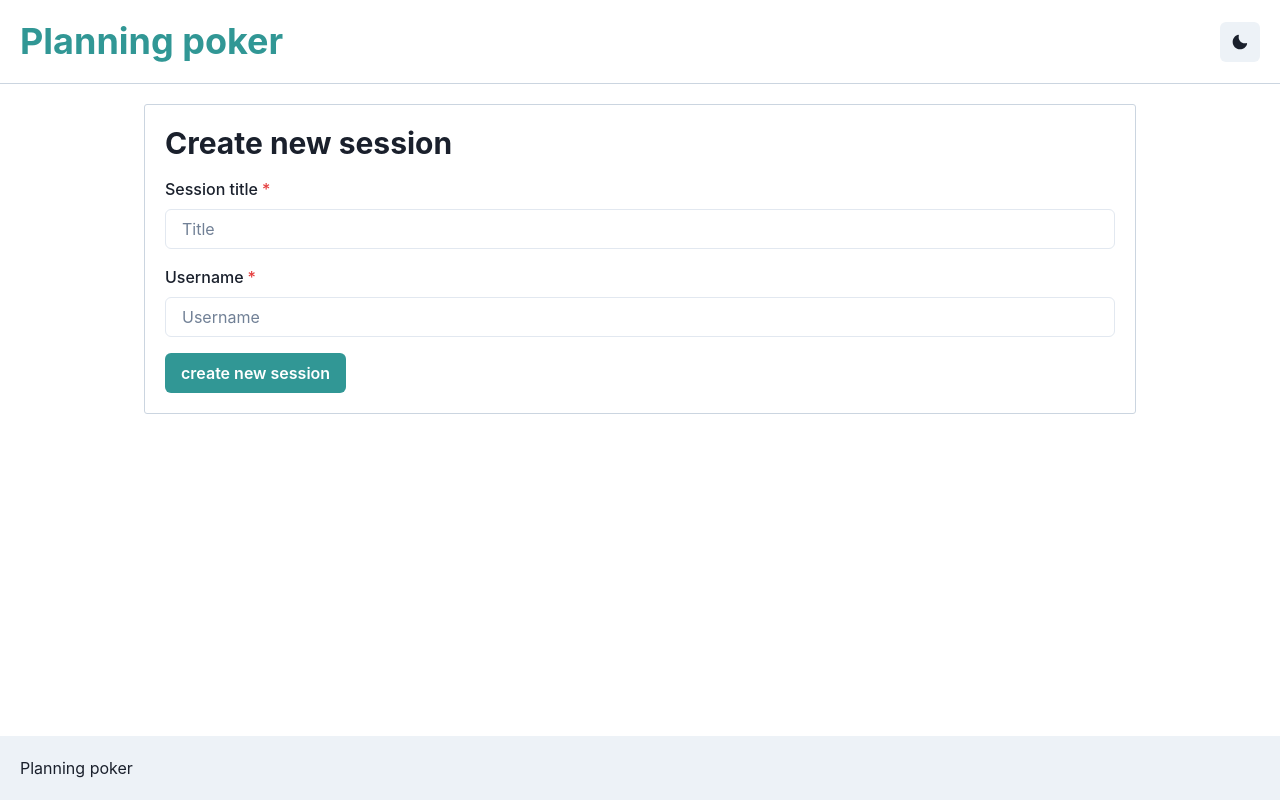
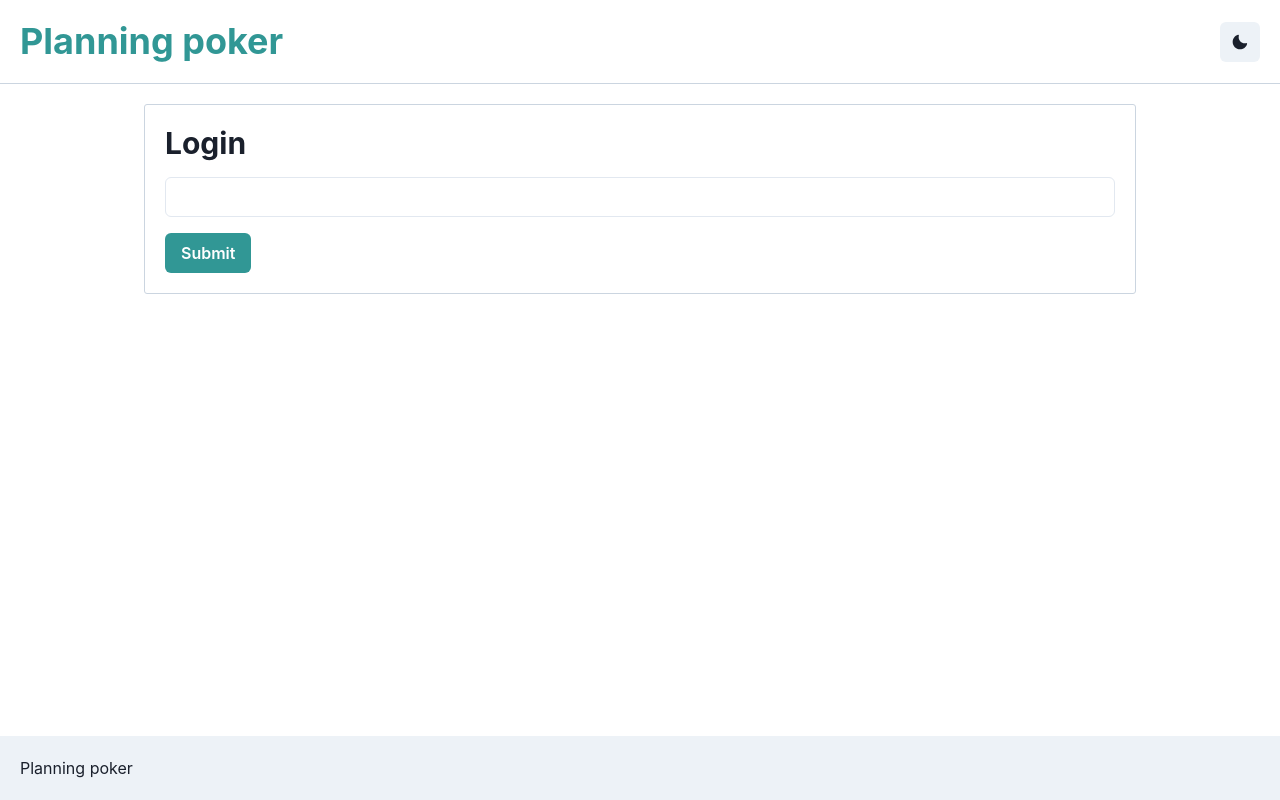
Before and after one commit to ThomasRoest/planning-poker, a React (Create React App) app: page / in a window 1280 px wide. Built offline with nearby package versions, Linux system fonts and the light colour scheme; no server answers; what apollo-link-ws would draw is missing.

Commit message:
add basic clientside signin page

```diff
--- a/src/App.tsx
+++ b/src/App.tsx
@@ -1,6 +1,5 @@
 import React from "react";
 import { Layout } from "./components/Layout";
-import { Home } from "./pages/Home";
 import { SessionPage } from "./pages/Session";
 import { BrowserRouter as Router, Switch, Route } from "react-router-dom";
 import { createApolloClient } from "./apollo-client";
@@ -8,6 +7,9 @@ import { UserContext } from "./userContext";
 import About from "./pages/About";
 import { ApolloProvider } from "@apollo/client";
 import { ChakraProvider } from "@chakra-ui/react";
+import Login from "./pages/Login";
+import { AuthContextProvider, PrivateRoute } from "./components/Auth/AuthProvider";
+import { CreateSession } from "./pages/CreateSession";
 
 const apolloClient = createApolloClient();
 
@@ -17,9 +19,13 @@ const App = () => {
     <UserContext.Provider value={{ user, setUser }}>
       <ApolloProvider client={apolloClient}>
         <ChakraProvider>
+          <AuthContextProvider>
             <Router>
               <Layout>
                 <Switch>
+                  <PrivateRoute path="/create-session">
+                    <CreateSession />
+                  </PrivateRoute>
                   <Route path="/session/:uid">
                     <SessionPage />
                   </Route>
@@ -27,11 +33,12 @@ const App = () => {
                     <About />
                   </Route>
                   <Route path="/">
-                  <Home />
+                    <Login />
                   </Route>
                 </Switch>
               </Layout>
             </Router>
+          </AuthContextProvider>
         </ChakraProvider>
       </ApolloProvider>
     </UserContext.Provider>
--- /dev/null
+++ b/src/components/Auth/AuthProvider.tsx
@@ -0,0 +1,89 @@
+import React, {
+  createContext,
+  ReactElement,
+  ReactNode,
+  useCallback,
+  useContext,
+  useMemo,
+  useState,
+} from "react";
+import { Redirect, Route } from "react-router";
+
+interface AuthContextValue {
+  signIn: (value: string) => Promise<{ success: boolean }>;
+  isAuthenticated: boolean;
+}
+
+export const AuthContext = createContext<AuthContextValue | null>(null);
+
+export const useAuthContext = () => {
+  const context = useContext(AuthContext);
+
+  if (context === null) {
+    throw new Error("Expected AuthContext");
+  }
+
+  return context;
+};
+
+export const AuthContextProvider = ({
+  children,
+}: {
+  children: ReactNode;
+}): ReactElement => {
+  const [isAuthenticated, setIsAuthenticated] = useState(false);
+
+  const mockLogin = useCallback((password: string) => {
+    return new Promise<{ success: boolean }>((resolve, reject) => {
+      setTimeout(() => {
+        if (password === process.env.REACT_APP_PASSWORD) {
+          setIsAuthenticated(true);
+          resolve({
+            success: true,
+          });
+        } else {
+          reject({
+            success: false,
+			message: "Incorrect password"
+          });
+        }
+      }, 500);
+    });
+  }, []);
+
+  const value = useMemo(() => {
+    return {
+      signIn: mockLogin,
+      isAuthenticated,
+    };
+  }, [isAuthenticated, mockLogin]);
+
+  return <AuthContext.Provider value={value}>{children}</AuthContext.Provider>;
+};
+
+export const PrivateRoute = ({
+  children,
+  path,
+}: {
+  children: ReactNode;
+  path: string;
+}) => {
+  let auth = useAuthContext();
+  return (
+    <Route
+      path={path}
+      render={({ location }) =>
+        auth.isAuthenticated ? (
+          children
+        ) : (
+          <Redirect
+            to={{
+              pathname: "/",
+              state: { from: location },
+            }}
+          />
+        )
+      }
+    />
+  );
+};
--- a/src/pages/Home/index.tsx
+++ b/src/pages/CreateSession/index.tsx
@@ -1,6 +1,6 @@
 import React from "react";
 import { CreateSessionForm } from "../../components/CreateSessionForm";
 
-export const Home = () => {
+export const CreateSession = () => {
   return <CreateSessionForm />;
 };
--- /dev/null
+++ b/src/pages/Login/index.tsx
@@ -0,0 +1,62 @@
+import React, { FormEvent, useCallback, useState } from "react";
+import {
+  Box,
+  Button,
+  FormControl,
+  Heading,
+  Input,
+  useColorModeValue,
+} from "@chakra-ui/react";
+import { useAuthContext } from "../../components/Auth/AuthProvider";
+import { useHistory } from "react-router";
+
+const Login = () => {
+  const [password, setPassword] = useState("");
+  const history = useHistory();
+  const [submitting, setIsSubmitting] = useState(false);
+  const [errorMsg, setErrorMsg] = useState<string | null>(null);
+
+  const borderColor = useColorModeValue("gray.300", "gray.600");
+
+  const { signIn } = useAuthContext();
+
+  const handleSubmit = useCallback(
+    async (event: FormEvent) => {
+      event.preventDefault();
+      setIsSubmitting(true);
+      try {
+        await signIn(password);
+        history.push("/create-session");
+      } catch (error) {
+        setIsSubmitting(false);
+        setErrorMsg("incorrect password");
+      }
+    },
+    [history, password, signIn]
+  );
+
+  return (
+    <Box border="1px" borderColor={borderColor} padding="5" borderRadius="3">
+      <Heading size="lg" mb={4}>
+        Login
+      </Heading>
+      <form onSubmit={handleSubmit}>
+        <FormControl isRequired>
+          <Input
+            id="wachtwoord"
+            onChange={(e: React.ChangeEvent<HTMLInputElement>) =>
+              setPassword(e.target.value)
+            }
+            type="password"
+          />
+        </FormControl>
+        {errorMsg && <p>Incorrect password.</p>}
+        <Button type="submit" colorScheme="teal" mt={4} isLoading={submitting}>
+          Submit
+        </Button>
+      </form>
+    </Box>
+  );
+};
+
+export default Login;
```
Lines whose indentation alone changed are shown as unchanged.
